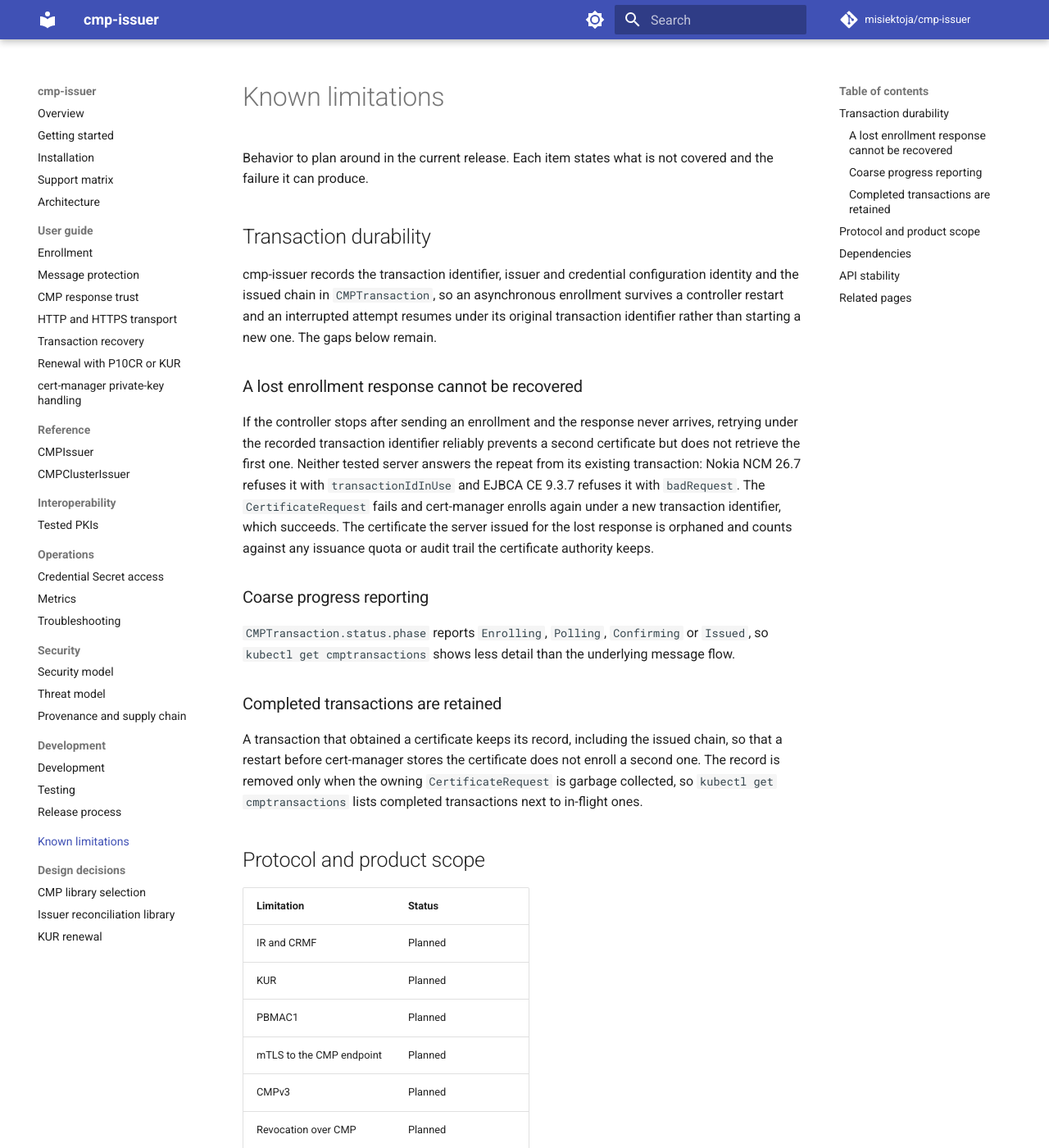
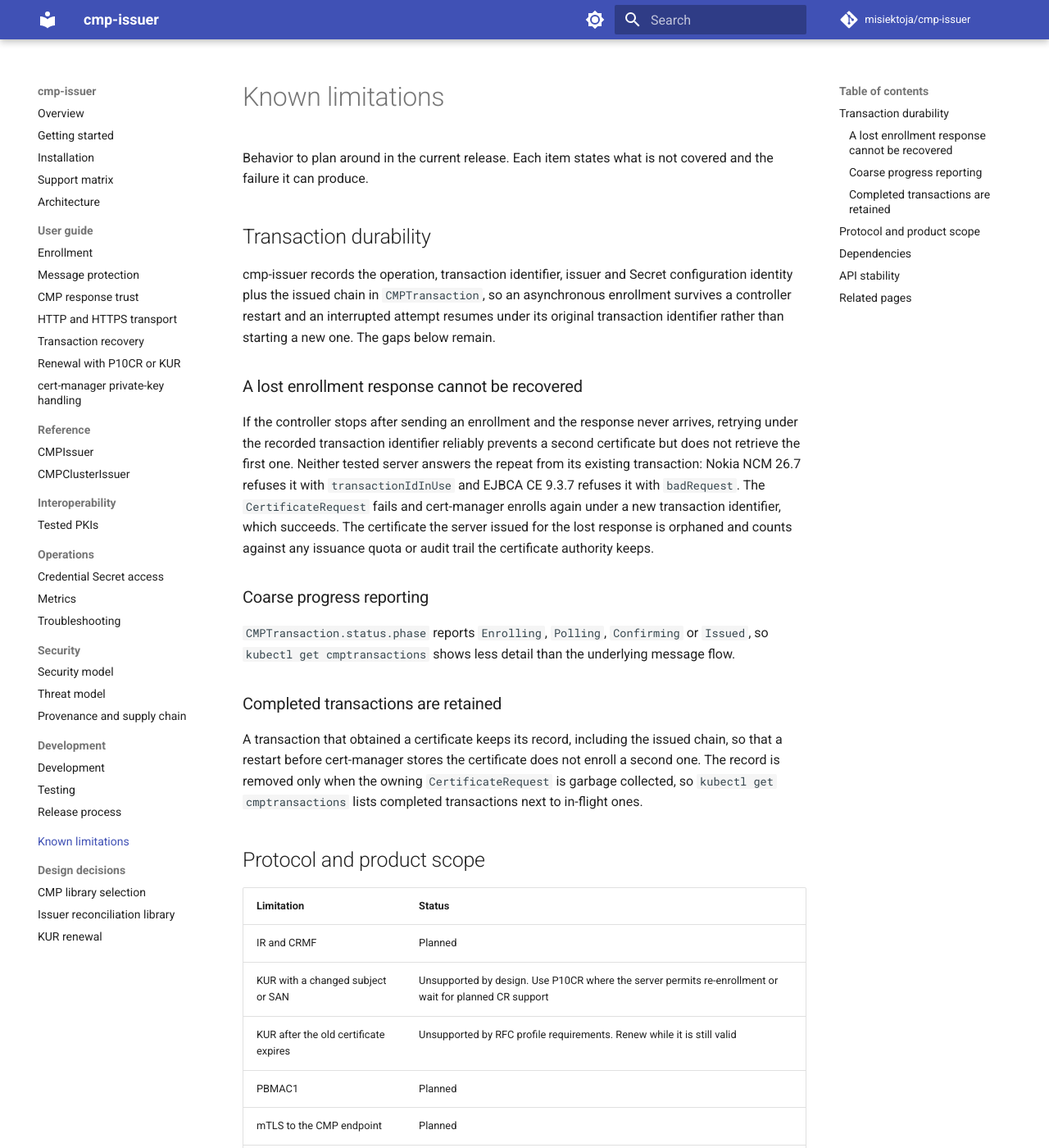
Before and after one commit to misiektoja/cmp-issuer, an MkDocs documentation site: the page built from docs/known-limitations.md, in a window 1280 px wide and 1400 px high. Shown: the whole window at 82% size. Built offline with MkDocs 1.6.1 and Material for MkDocs 9.7.7, drawn with Linux system fonts in a browser that asks for light colours; comment, search, counter and statistics services are not loaded.

Commit message:
docs: replace the resolved KUR limitation
Signed-off-by: misiektoja <misiektoja-github@rm-rf.ninja>

```diff
--- a/docs/known-limitations.md
+++ b/docs/known-limitations.md
@@ -4,7 +4,7 @@ Behavior to plan around in the current release. Each item states what is not cov
 
 ## Transaction durability
 
-cmp-issuer records the transaction identifier, issuer and credential configuration identity and the issued chain in `CMPTransaction`, so an asynchronous enrollment survives a controller restart and an interrupted attempt resumes under its original transaction identifier rather than starting a new one. The gaps below remain.
+cmp-issuer records the operation, transaction identifier, issuer and Secret configuration identity plus the issued chain in `CMPTransaction`, so an asynchronous enrollment survives a controller restart and an interrupted attempt resumes under its original transaction identifier rather than starting a new one. The gaps below remain.
 
 ### A lost enrollment response cannot be recovered
 
@@ -23,7 +23,8 @@ A transaction that obtained a certificate keeps its record, including the issued
 | Limitation | Status |
 | --- | --- |
 | IR and CRMF | Planned |
-| KUR | Planned |
+| KUR with a changed subject or SAN | Unsupported by design. Use P10CR where the server permits re-enrollment or wait for planned CR support |
+| KUR after the old certificate expires | Unsupported by RFC profile requirements. Renew while it is still valid |
 | PBMAC1 | Planned |
 | mTLS to the CMP endpoint | Planned |
 | CMPv3 | Planned |
```
